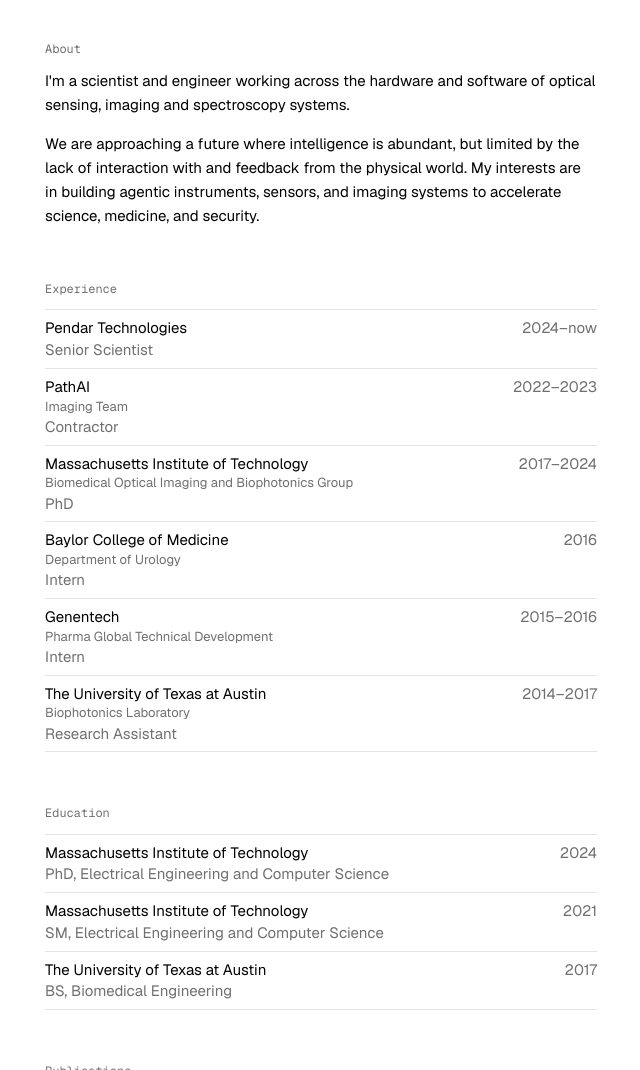
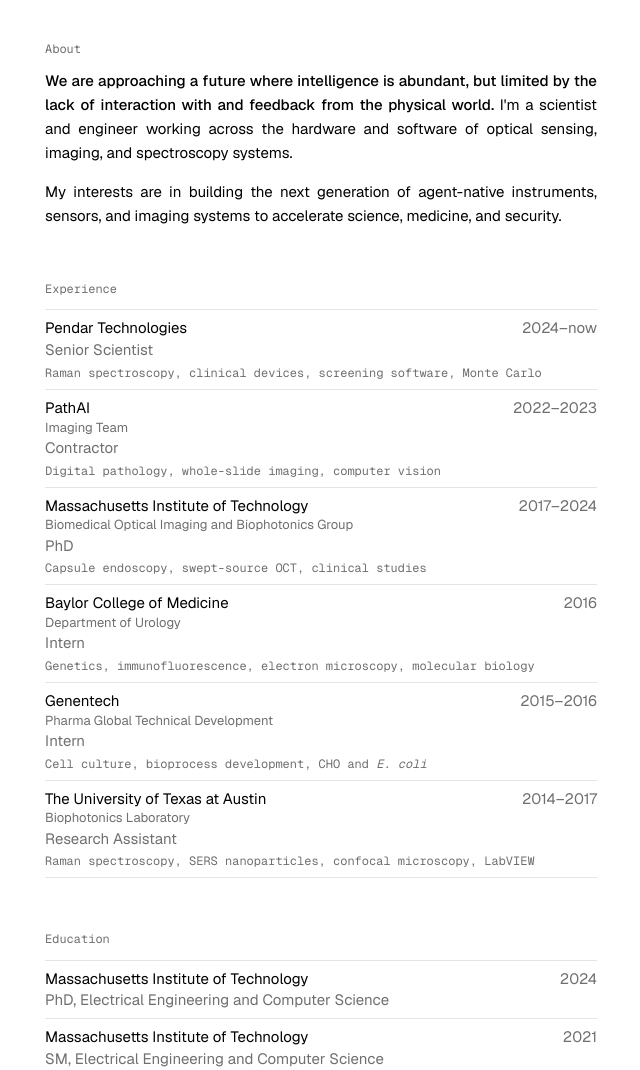
Before and after one commit to jnz32/jnz32.github.io, a plain HTML site: page index.html in a window 1280 px wide. Shown: the part 320-1390 px from the top of the page, without its empty margins (319-959 px from the left). Drawn offline with nearby package versions, Linux system fonts and the light colour scheme.

Commit message:
Add experience keywords; revise and justify About
Co-Authored-By: Claude Opus 5.5 <noreply@anthropic.com>
Claude-Session: https://claude.ai/code/session_014ZEtATbwoFfMuXQRx2QVP4

```diff
--- a/index.html
+++ b/index.html
@@ -53,6 +53,8 @@
     color: var(--dim);
   }
   p { margin: 0 0 1em; }
+  #about p { text-align: justify; hyphens: auto; -webkit-hyphens: auto; }
+  #about strong { font-weight: 500; }
 
   .rows { list-style: none; margin: 0; padding: 0; }
   .rows li {
@@ -68,6 +70,7 @@
   .rows .r { color: var(--dim); text-align: right; }
   .rows .d { grid-column: 1 / -1; color: var(--dim); }
   .rows .role { grid-column: 1 / -1; color: var(--dim); }
+  .rows .kw { grid-column: 1 / -1; margin-top: 3px; font: 400 12px/1.5 "Geist Mono", ui-monospace, monospace; color: var(--dim); }
   .rows .unit { grid-column: 1 / -1; font-size: 13px; line-height: 1.4; color: var(--dim); }
   .rows .au { grid-column: 1 / -1; color: var(--dim); font-size: 13.5px; }
   .rows .au b { color: var(--fg); font-weight: 500; }
@@ -120,8 +123,8 @@
   <main>
     <section id="about">
       <h2>About</h2>
-      <p>I'm a scientist and engineer working across the hardware and software of optical sensing, imaging and spectroscopy systems.</p>
-      <p>We are approaching a future where intelligence is abundant, but limited by the lack of interaction with and feedback from the physical world. My interests are in building agentic instruments, sensors, and imaging systems to accelerate science, medicine, and security.</p>
+      <p><strong>We are approaching a future where intelligence is abundant, but limited by the lack of interaction with and feedback from the physical world.</strong> I'm a scientist and engineer working across the hardware and software of optical sensing, imaging, and spectroscopy systems.</p>
+      <p>My interests are in building the next generation of agent-native instruments, sensors, and imaging systems to accelerate science, medicine, and security.</p>
     </section>
 
     <section id="experience">
@@ -131,36 +134,42 @@
           <span>Pendar Technologies</span>
           <span class="r">2024–now</span>
           <span class="role">Senior Scientist</span>
+          <span class="kw">Raman spectroscopy, clinical devices, screening software, Monte Carlo</span>
         </li>
         <li>
           <span>PathAI</span>
           <span class="r">2022–2023</span>
           <span class="unit">Imaging Team</span>
           <span class="role">Contractor</span>
+          <span class="kw">Digital pathology, whole-slide imaging, computer vision</span>
         </li>
         <li>
           <span>Massachusetts Institute of Technology</span>
           <span class="r">2017–2024</span>
           <span class="unit">Biomedical Optical Imaging and Biophotonics Group</span>
           <span class="role">PhD</span>
+          <span class="kw">Capsule endoscopy, swept-source OCT, clinical studies</span>
         </li>
         <li>
           <span>Baylor College of Medicine</span>
           <span class="r">2016</span>
           <span class="unit">Department of Urology</span>
           <span class="role">Intern</span>
+          <span class="kw">Genetics, immunofluorescence, electron microscopy, molecular biology</span>
         </li>
         <li>
           <span>Genentech</span>
           <span class="r">2015–2016</span>
           <span class="unit">Pharma Global Technical Development</span>
           <span class="role">Intern</span>
+          <span class="kw">Cell culture, bioprocess development, CHO and <i>E. coli</i></span>
         </li>
         <li>
           <span>The University of Texas at Austin</span>
           <span class="r">2014–2017</span>
           <span class="unit">Biophotonics Laboratory</span>
           <span class="role">Research Assistant</span>
+          <span class="kw">Raman spectroscopy, SERS nanoparticles, confocal microscopy, LabVIEW</span>
         </li>
       </ul>
     </section>
```
